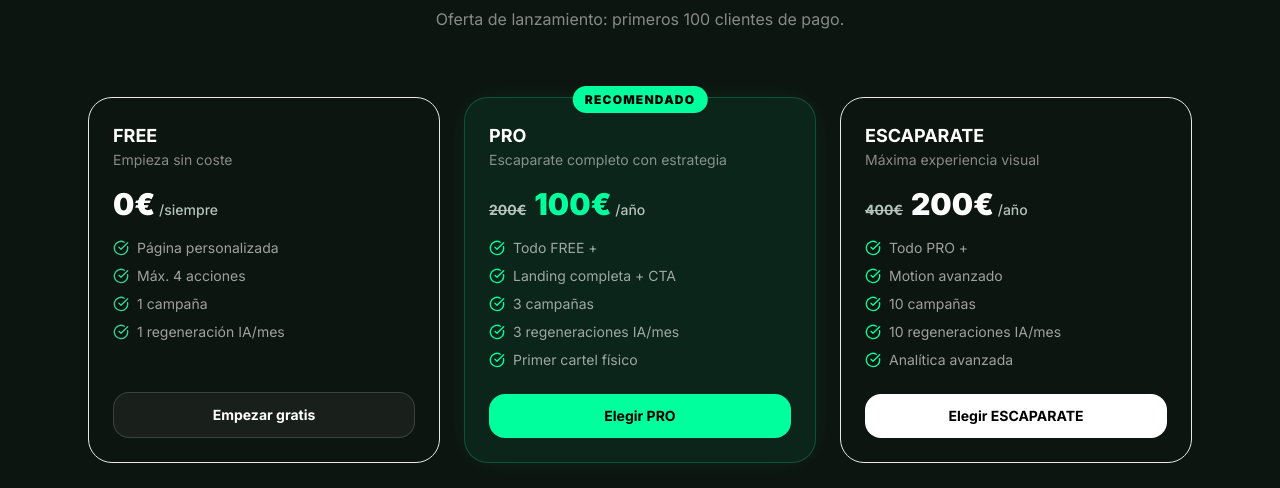
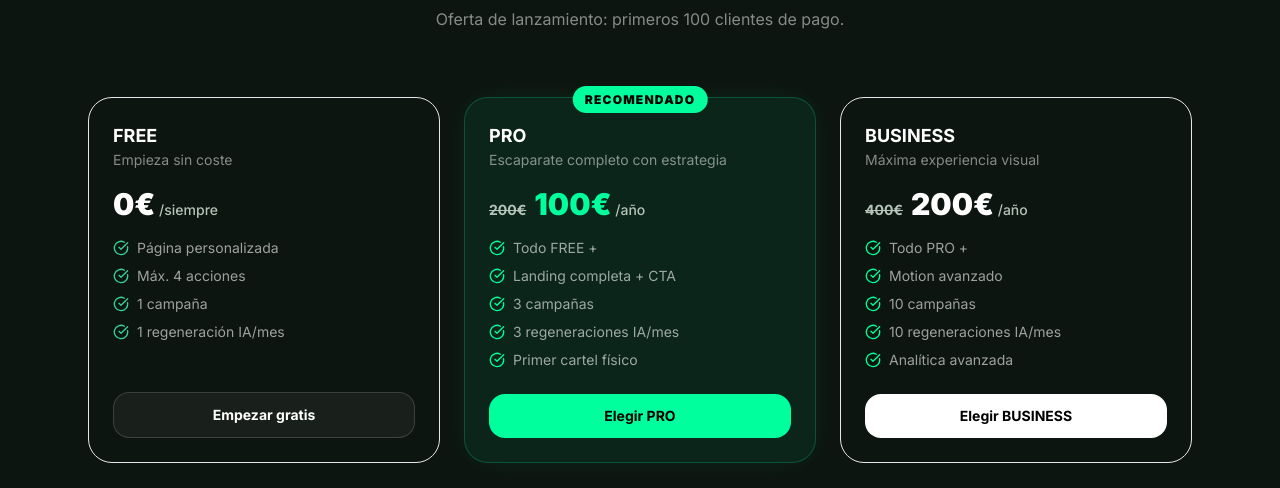
Before and after one commit to innovanddesign-cmd/foto-fachada-v1, a Next.js app: page / in a window 1280 px wide. Shown: the part 4060-4548 px from the top of the page. Built offline with nearby package versions, Linux system fonts and the light colour scheme; no server answers.

Commit message:
fix(marketing): renombrar el plan ESCAPARATE a BUSINESS

```diff
--- a/app/page.tsx
+++ b/app/page.tsx
@@ -60,7 +60,7 @@ export default function Home() {
                         </a>
                     </div>
                     <div className="p-6 rounded-3xl bg-white/4 border border-white/8 flex flex-col">
-                        <h3 className="text-white font-bold text-lg">ESCAPARATE</h3>
+                        <h3 className="text-white font-bold text-lg">BUSINESS</h3>
                         <p className="text-white/50 text-sm mb-4">Máxima experiencia visual</p>
                         <div className="flex items-baseline gap-2 mb-4">
                             <span className="text-white/30 line-through text-sm font-bold">400€</span>
@@ -73,8 +73,8 @@ export default function Home() {
                             <li className="flex items-center gap-2"><CheckCircle className="w-4 h-4 text-[#00ff9d] shrink-0" /> 10 regeneraciones IA/mes</li>
                             <li className="flex items-center gap-2"><CheckCircle className="w-4 h-4 text-[#00ff9d] shrink-0" /> Analítica avanzada</li>
                         </ul>
-                        <a href="mailto:innovandesign@gmail.com?subject=Quiero%20el%20plan%20ESCAPARATE" className="block w-full py-3 rounded-2xl bg-white text-black hover:bg-gray-100 transition-colors font-bold text-sm text-center">
-                            Elegir ESCAPARATE
+                        <a href="mailto:innovandesign@gmail.com?subject=Quiero%20el%20plan%20BUSINESS" className="block w-full py-3 rounded-2xl bg-white text-black hover:bg-gray-100 transition-colors font-bold text-sm text-center">
+                            Elegir BUSINESS
                         </a>
                     </div>
                 </div>
```
